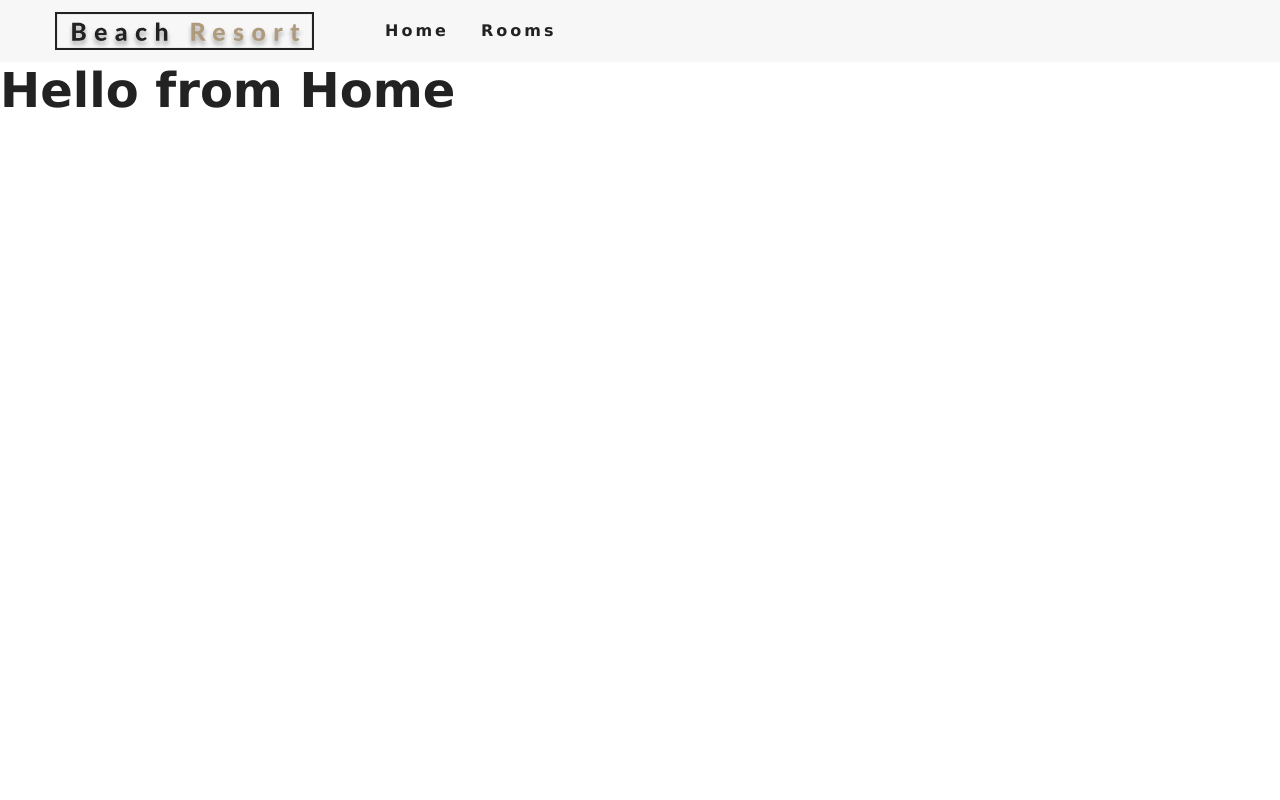
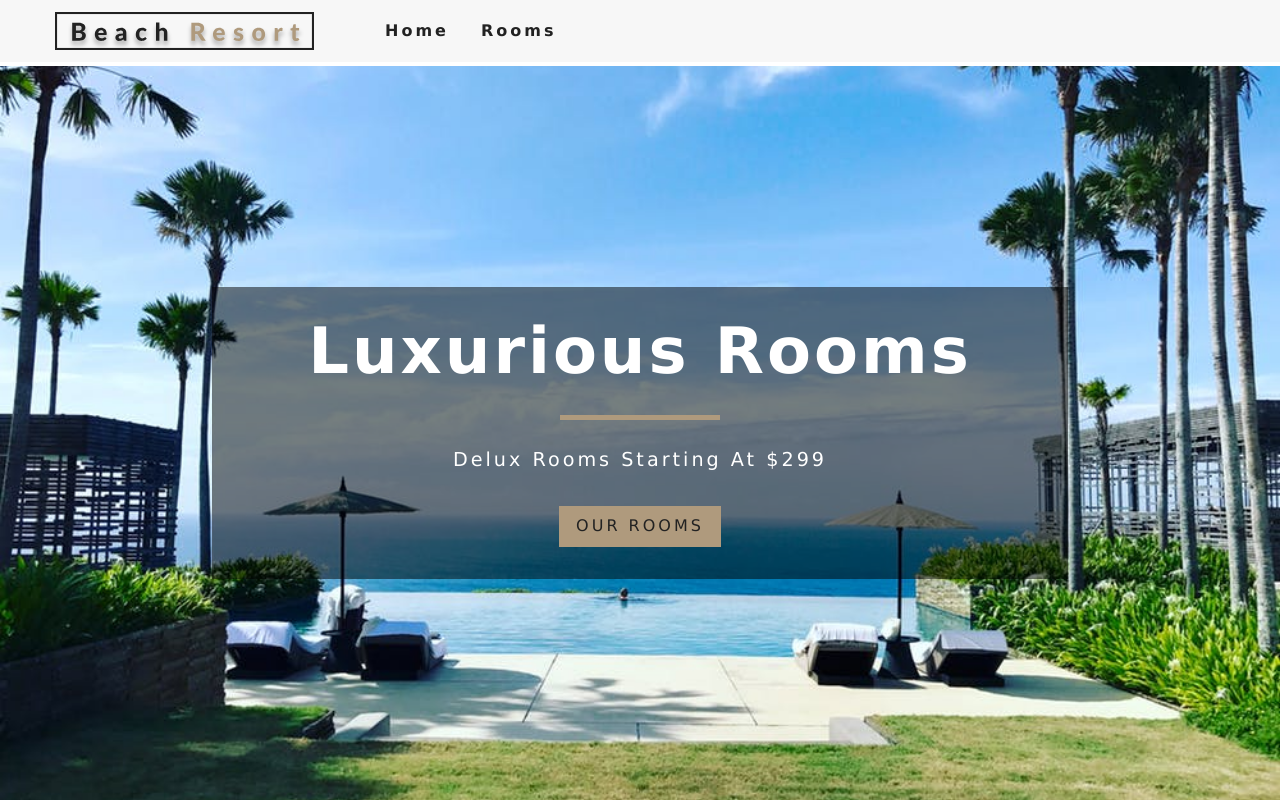
Before and after one commit to AmanAzim/Beach-Reasort-React, a React (Create React App) app: page / in a window 1280 px wide. Built offline with nearby package versions, Linux system fonts and the light colour scheme.

Commit message:
"Default background and banner setup"

```diff
--- /dev/null
+++ b/src/components/Banner.js
@@ -0,0 +1,14 @@
+import React from 'react';
+
+const Banner = ({title, subtitle, children}) => {
+    return (
+        <div className="banner">
+            <h1>{title}</h1>
+            <div></div>
+            <p>{subtitle}</p>
+            {children}
+        </div>
+    );
+};
+
+export default Banner;
--- a/src/components/ErrorPage.js
+++ b/src/components/ErrorPage.js
@@ -1,10 +1,16 @@
 import React from 'react';
+import {Link} from 'react-router-dom'
+
+import HeadBackground from './HeadBackground'
+import Banner from './Banner'
 
 const ErrorPage = () => {
     return (
-        <div>
-           <h1>error page</h1>
-        </div>
+        <HeadBackground>
+            <Banner title="404" subtitle="page not found">
+                <Link to="/" className="btn-primary">go back to home</Link>
+            </Banner>
+        </HeadBackground>
     );
 };
 
--- /dev/null
+++ b/src/components/HeadBackground.js
@@ -0,0 +1,17 @@
+import React from 'react';
+
+
+const HeadBackground = ({children, cssClass}) => {
+    return (
+        <header className={cssClass}>
+            {children}
+        </header>
+    );
+};
+
+//Setting up default prop value
+HeadBackground.defaultProps={
+    cssClass:"defaultHero"
+}
+
+export default HeadBackground;
--- a/src/components/Home.js
+++ b/src/components/Home.js
@@ -1,8 +1,16 @@
 import React from 'react'
+import {Link} from 'react-router-dom'
+
+import HeadBackground from './HeadBackground'
+import Banner from './Banner'
 
 const Home=()=>{
     return (
-        <h1>Hello from Home</h1>
+        <HeadBackground cssClass="defaultHero">
+            <Banner title="Luxurious Rooms" subtitle="Delux rooms starting at $299">
+                <Link to="/rooms" className="btn-primary">our rooms</Link>
+            </Banner>
+        </HeadBackground>
     )
 }
 
--- a/src/components/Rooms.js
+++ b/src/components/Rooms.js
@@ -1,10 +1,16 @@
 import React from 'react';
+import {Link} from 'react-router-dom'
+
+import HeadBackground from './HeadBackground'
+import Banner from './Banner'
 
 const Rooms = () => {
     return (
-        <div>
-           <h1>Hello from rooms page</h1>
-        </div>
+        <HeadBackground cssClass="roomsHero">
+            <Banner title="our rooms">
+                <Link to="/" className="btn-primary">return to home</Link>
+            </Banner>
+        </HeadBackground>
     );
 };
 
```
Also changed, not shown: src/components/HeadBckground.js (deleted).
